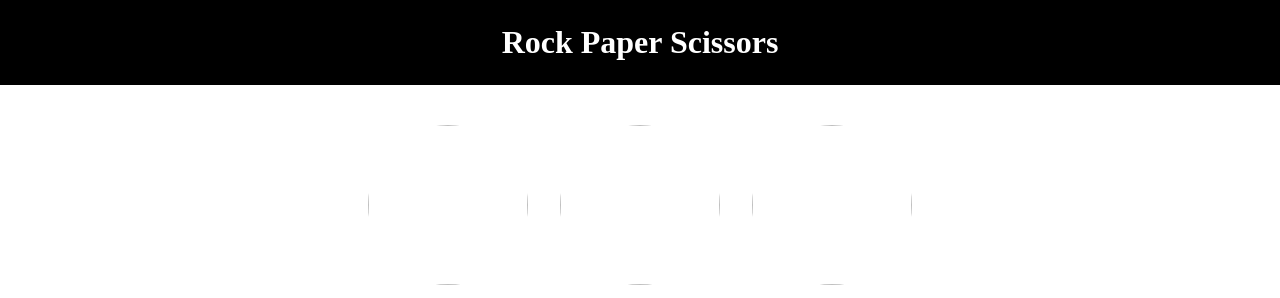
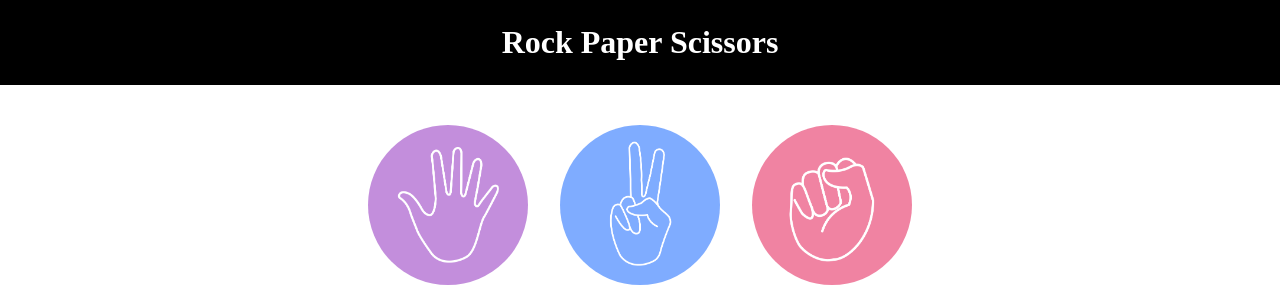
Before and after one commit to Abhaynegi001/stone_paper_scissor, a plain HTML site: page index.html in a window 1280 px wide. Shown: the top 298 px of the page. Drawn offline with Linux system fonts and the light colour scheme; the site is published under a folder, as on GitHub Pages, so addresses that start at the root find nothing.

Commit message:
index.html

```diff
--- a/index.html
+++ b/index.html
@@ -13,19 +13,19 @@
         <div class="imges">
             <div>
                 <div class="choice" id="paper">
-                    <img src="/images/paper.png" alt="">
+                    <img src="./images/paper.png" alt="">
                 </div>
                 <h1>Paper</h1>
             </div>
             <div>
                 <div class="choice" id="scissors">
-                    <img src="/images/scissors.png" alt="">
+                    <img src="./images/scissors.png" alt="">
                 </div>
                 <h1>Secissor</h1>
             </div>
             <div>
                 <div class="choice" id="rock">
-                    <img src="/images/rock.png" alt="">
+                    <img src="./images/rock.png" alt="">
                 </div>
                 <h1>Rock</h1>
             </div>
```
